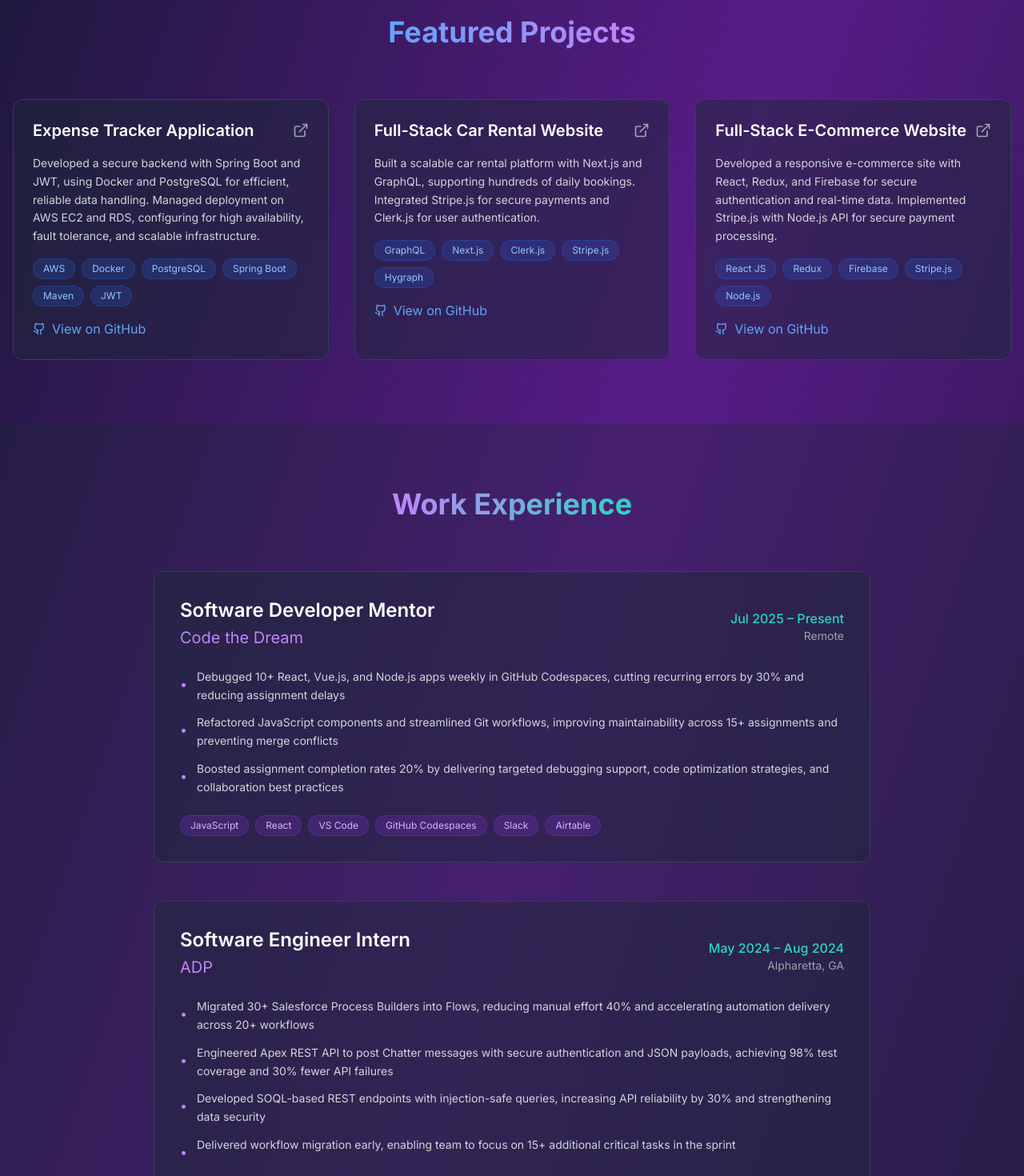
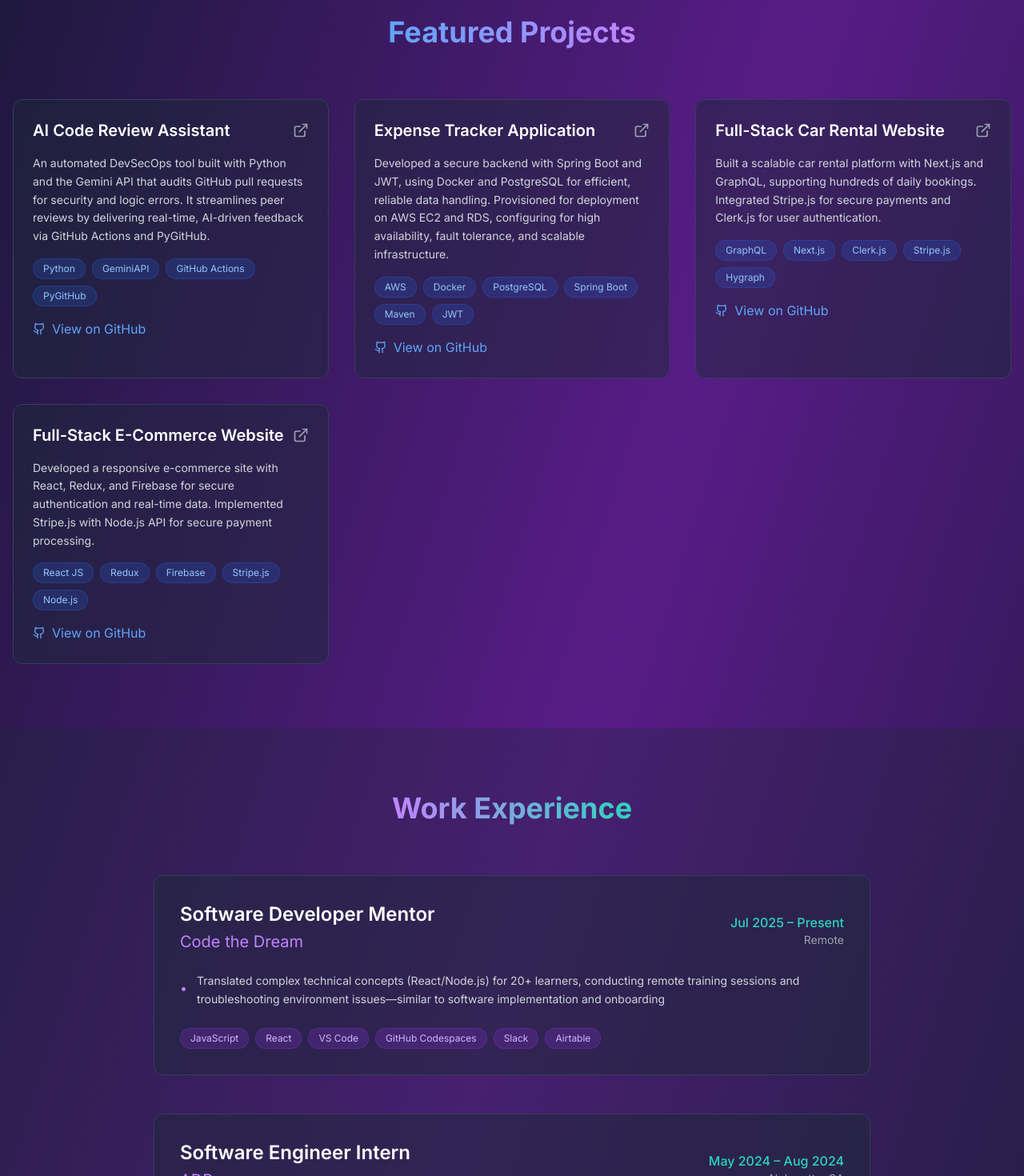
Before and after one commit to ruby543/rubaina-portfolio, a React (Vite) app: page / in a window 1280 px wide. Shown: the part 860-2330 px from the top of the page at 80% size. Built offline with nearby package versions, Linux system fonts and the light colour scheme.

Commit message:
Update portfolio content

```diff
--- a/src/App.tsx
+++ b/src/App.tsx
@@ -52,8 +52,15 @@ function App() {
 
   const projects = [
     {
+      title: 'AI Code Review Assistant',
+      description: 'An automated DevSecOps tool built with Python and the Gemini API that audits GitHub pull requests for security and logic errors. It streamlines peer reviews by delivering real-time, AI-driven feedback via GitHub Actions and PyGitHub.',
+      technologies: ['Python', 'GeminiAPI', 'GitHub Actions', 'PyGitHub'],
+      github: 'https://github.com/ruby543/ai-reviewer-final',
+      featured: true
+    },
+    {
       title: 'Expense Tracker Application',
-      description: 'Developed a secure backend with Spring Boot and JWT, using Docker and PostgreSQL for efficient, reliable data handling. Managed deployment on AWS EC2 and RDS, configuring for high availability, fault tolerance, and scalable infrastructure.',
+      description: 'Developed a secure backend with Spring Boot and JWT, using Docker and PostgreSQL for efficient, reliable data handling. Provisioned for deployment on AWS EC2 and RDS, configuring for high availability, fault tolerance, and scalable infrastructure.',
       technologies: ['AWS', 'Docker', 'PostgreSQL', 'Spring Boot', 'Maven', 'JWT'],
       github: 'https://github.com/ruby543/expense-tracker-api',
       featured: true
@@ -81,9 +88,7 @@ function App() {
       period: 'Jul 2025 – Present',
       location: 'Remote',
       description: [
-        'Debugged 10+ React, Vue.js, and Node.js apps weekly in GitHub Codespaces, cutting recurring errors by 30% and reducing assignment delays',
-        'Refactored JavaScript components and streamlined Git workflows, improving maintainability across 15+ assignments and preventing merge conflicts',
-        'Boosted assignment completion rates 20% by delivering targeted debugging support, code optimization strategies, and collaboration best practices '
+        'Translated complex technical concepts (React/Node.js) for 20+ learners, conducting remote training sessions and troubleshooting environment issues—similar to software implementation and onboarding'
       ],
       technologies: ['JavaScript', 'React', 'VS Code', 'GitHub Codespaces', 'Slack', 'Airtable']
     },
@@ -93,10 +98,10 @@ function App() {
       period: 'May 2024 – Aug 2024',
       location: 'Alpharetta, GA',
       description: [
-        'Migrated 30+ Salesforce Process Builders into Flows, reducing manual effort 40% and accelerating automation delivery across 20+ workflows',
-        'Engineered Apex REST API to post Chatter messages with secure authentication and JSON payloads, achieving 98% test coverage and 30% fewer API failures',
-        'Developed SOQL-based REST endpoints with injection-safe queries, increasing API reliability by 30% and strengthening data security',
-        'Delivered workflow migration early, enabling team to focus on 15+ additional critical tasks in the sprint'
+        'Migrated 30+ legacy Process Builders to Salesforce Flows, utilizing Lightning Web Components (LWC) to manually design complex automation logic, improving system efficiency by 40% ',
+        'Developed custom Apex Classes and Objects to architect a robust REST API, automating Chatter messaging on Account records with 98% accuracy ',
+        'Leveraged SOQL to secure data endpoints and completed workflow migrations ahead of schedule, enabling the implementation of 3+ additional high-priority tasks',
+        'Collaborated in an Agile environment, actively participating in daily stand-ups and Sprint Meetings to align development progress with cross-functional team goals'
       ],
       technologies: ['DevOps', 'SOQL', 'Java', 'Apex', 'Salesforce', 'REST APIs']
     }
@@ -378,7 +383,7 @@ function App() {
           {/* Embed PDF Resume */}
     <div className="mt-10">
       <iframe
-        src="Rubaina_Roshan_Resume.pdf"
+        src="Rubaina-original-resume.pdf"
         title="Resume"
         width="100%"
         height="700px"
@@ -389,7 +394,7 @@ function App() {
     {/* Download Button */}
     <div className="mt-6 text-center">
       <a
-        href="Rubaina_Roshan_Resume.pdf"
+        href="Rubaina-original-resume.pdf"
         target="_blank"
         rel="noopener noreferrer"
         download
```
Also changed, not shown: 2 other files (tests, documents, lock files or other folders).
